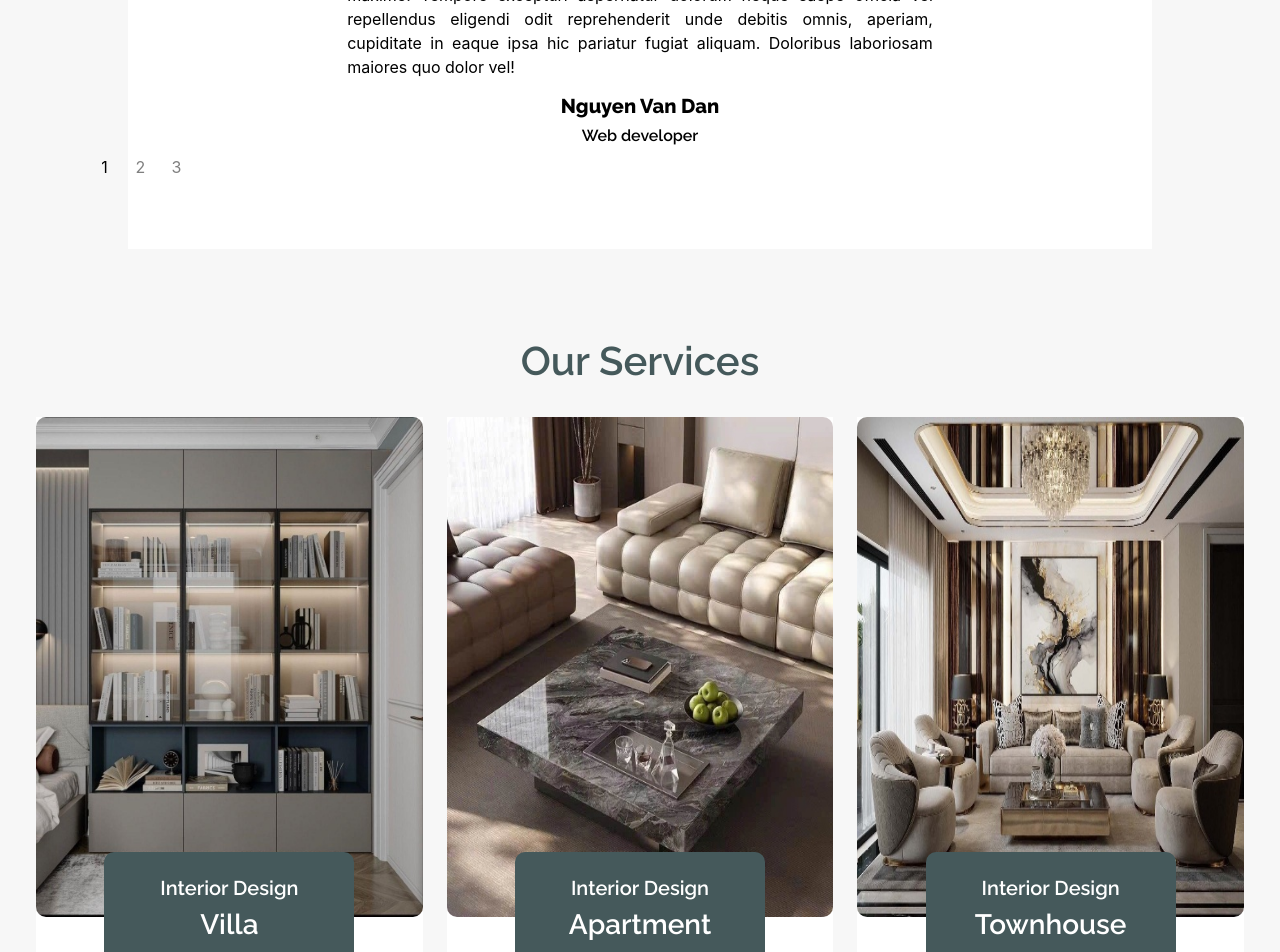
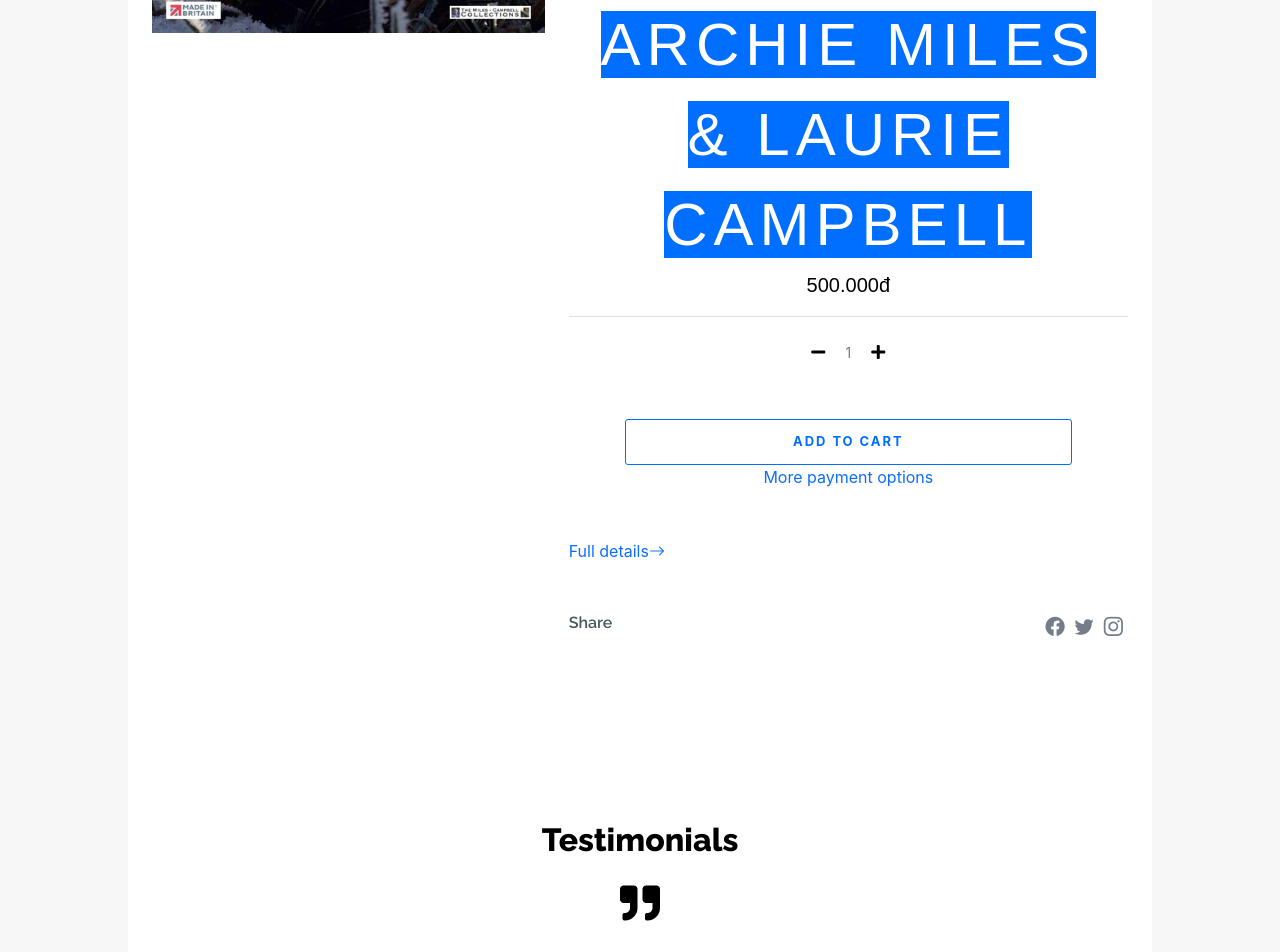
Before and after one commit to sapogcacvaza/e-project, a React (Create React App) app in the folder source/E-project/: page / in a window 1280 px wide. Shown: the part 1300-2252 px from the top of the page. Built offline with nearby package versions, Linux system fonts and the light colour scheme.

Commit message:
lonely product1

```diff
--- a/source/E-project/public/css/style.css
+++ b/source/E-project/public/css/style.css
@@ -616,3 +616,72 @@ body {
     height: 10px;
     background-color: #000;
 }
+
+/* lonely path start */
+
+.lonely-product {
+    padding: 80px 0;
+    background-color: #fff;
+    display: flex;
+    width: 100%;
+    max-width: 80%;
+    margin-top: 15px;
+    margin: 0 auto;
+    justify-content: center;
+}
+
+.lonely-name {
+    font-family: Unica One, sans-serif;
+    font-weight: 400;
+    font-size: 3.75em;
+    text-transform: uppercase;
+    letter-spacing: .1em;
+    background-color: #006eff;
+}
+
+.lonely-price {
+    font-size: 1.25em;
+    font-family: Karla, sans-serif;
+    font-style: normal;
+    font-weight: 400;
+    color: #666;
+}
+
+.btn-add {
+    padding-top: 12px;
+    padding-bottom: 12px;
+    padding-left: 5px;
+    padding-right: 5px;
+    white-space: normal;
+    border-radius: 3px;
+    font-size: .8125em;
+    font-weight: 700;
+    letter-spacing: .15em;
+    text-transform: uppercase;
+    border: 1px solid #006eff;
+    color: #006eff;
+    background-color: #fff;
+    width: 80%;
+}
+
+.btn-minus .btn-plus {
+    border: 1px solid gray;
+}
+
+.lonely-more {
+    margin-top: 30px;
+}
+
+.lonely-view {
+    margin-top: 50px;
+}
+
+.lonely-icons {
+    font-size:larger;
+    margin-left: 5px;
+    margin-right: 5px;
+}
+
+.lonely-links {
+    margin-top: 50px;
+}
--- a/source/E-project/src/components/home/homeMain.js
+++ b/source/E-project/src/components/home/homeMain.js
@@ -11,12 +11,8 @@ export default function homeMain() {
     return (
         <div>
             <Home_1 />
+            <Home_3 />
             <Home_2 />
-            <Home_3 />
-            <Home_4 />
-            <Home_5 />
-            <Home_6 />
-            <Home_7 />
         </div>
 
 
--- a/source/E-project/src/components/home/home_2.js
+++ b/source/E-project/src/components/home/home_2.js
@@ -36,7 +36,7 @@ export default function Home_2() { // carousel
                                                     omnis, aperiam, cupiditate in eaque ipsa hic pariatur fugiat aliquam. Doloribus laboriosam maiores quo dolor vel!
                                                 </p>
                                                 <h5 className="text-black">Nguyen Van Dan</h5>
-                                                <h6 className="text-black">Web developer</h6>
+                                                <h6 className="text-black">- Customer -</h6>
                                             </div>
                                         </div>
                                         <div class="carousel-item" data-bs-interval="3000">
@@ -54,7 +54,7 @@ export default function Home_2() { // carousel
                                                     omnis, aperiam, cupiditate in eaque ipsa hic pariatur fugiat aliquam. Doloribus laboriosam maiores quo dolor vel!
                                                 </p>
                                                 <h5 className="text-black">Hoang Thanh Hai</h5>
-                                                <h6 className="text-black">Web developer</h6>
+                                                <h6 className="text-black">- Customer -</h6>
                                             </div>
                                         </div>
                                         <div class="carousel-item" data-bs-interval="3000">
@@ -72,7 +72,7 @@ export default function Home_2() { // carousel
                                                     omnis, aperiam, cupiditate in eaque ipsa hic pariatur fugiat aliquam. Doloribus laboriosam maiores quo dolor vel!
                                                 </p>
                                                 <h5 className="text-black">Nguyen Duy Linh</h5>
-                                                <h6 className="text-black">Web developer</h6>
+                                                <h6 className="text-black">- Customer -</h6>
                                             </div>
                                         </div>
                                     </div>
--- a/source/E-project/src/components/home/home_3.js
+++ b/source/E-project/src/components/home/home_3.js
@@ -1,48 +1,47 @@
+import { Image } from "react-bootstrap"
+import { Link } from "react-router-dom"
+
 export default function Home_3() { // Featurs
     return (
         <>
-            <div className="container service py-5">
+            <div className="lonely-product">
                 <div className="container">
-                    <div className="row g-4 justify-content-center">
-                        <h1 className="tw-bold">Our Services</h1>
-                        <div className="col-md-6 col-lg-4">
-                            <a href="/designers-gallery">
-                                <div className="service-item bg-white border-3 border-secondary border-dark hover-zoom">
-                                    <img src="img/homeImage/bookcase1.jpg" className="img-fluid w-100 rounded" alt="" />
-                                    <div className="px-4 rounded-bottom">
-                                        <div className="service-content bg-dark text-center p-4 rounded">
-                                            <h5 className="text-white">Interior Design</h5>
-                                            <h3 className="mb-0 text-white">Villa</h3>
-                                        </div>
+                    <div className="row">
+                        <div className="col-md-12 col-lg-5" style={{ position: 'relative' }} >
+                            <Image src="img/banner/lonely.webp" className="" />
+                        </div>
+                        <div className="col-md-12 col-lg-7">
+                            <a className="lonely-name text-white" href="">British Nature in Close Up 2025 Calendar by Archie Miles & Laurie Campbell</a><br />
+                            <span className="lonely-price text-black">500.000đ</span>
+                            <hr />
+                            <div className="d-flex justify-content-between">
+                                <div className="input-group quantity mb-5" style={{ width: '100px', margin: 'auto' }}>
+                                    <div className="input-group-btn">
+                                        <button className="btn btn-minus">
+                                            <i className="fa fa-minus text-black"></i>
+                                        </button>
+                                    </div>
+                                    <input type="text" className="form-control form-control-sm text-center border-0" value="1" min="1" />
+                                    <div className="input-group-btn">
+                                        <button className="btn btn-plus">
+                                            <i className="fa fa-plus text-black"></i>
+                                        </button>
                                     </div>
                                 </div>
-                            </a>
-                        </div>
-                        <div className="col-md-6 col-lg-4">
-                            <a href="/designers-gallery">
-                                <div className="service-item bg-white border-3 border-secondary border-dark">
-                                    <img src="img/homeImage/sofa2.jpg" className="img-fluid w-100 rounded" alt="" />
-                                    <div className="px-4 rounded-bottom">
-                                        <div className="service-content bg-dark text-center p-4 rounded">
-                                            <h5 className="text-white">Interior Design</h5>
-                                            <h3 className="mb-0 text-white">Apartment</h3>
-                                        </div>
-                                    </div>
+                            </div>
+                            <Link className="btn btn-add" style={{ margin: 'auto' }}>Add to cart</Link>
+                            <br />
+                            <Link className="lonely-view">More payment options</Link>
+                            <br />
+                            <Link className="d-flex justify-content-right lonely-view">Full details <i class="bi bi-arrow-right"></i></Link>
+                            <div className="d-flex justify-content-between lonely-links">
+                                <h6>Share</h6>
+                                <div className="d-flex justify-content-between">
+                                    <Link className="lonely-icons text-body"><i class="bi bi-facebook"></i></Link>
+                                    <Link className="lonely-icons text-body"><i class="bi bi-twitter"></i></Link>
+                                    <Link className="lonely-icons text-body"><i class="bi bi-instagram"></i></Link>
                                 </div>
-                            </a>
-                        </div>
-                        <div className="col-md-6 col-lg-4">
-                            <a href="/designers-gallery">
-                                <div className="service-item bg-white border-3 border-secondary border-dark">
-                                    <img src="img/homeImage/sofa3.jpg" className="img-fluid w-100 rounded" alt="" />
-                                    <div className="px-4 rounded-bottom">
-                                        <div className="service-content bg-dark text-center p-4 rounded">
-                                            <h5 className="text-white">Interior Design</h5>
-                                            <h3 className="mb-0 text-white">Townhouse</h3>
-                                        </div>
-                                    </div>
-                                </div>
-                            </a>
+                            </div>
                         </div>
                     </div>
                 </div>
```
Also changed, not shown: source/E-project/public/css/bootstrap.min.css, source/E-project/public/img/banner/lonely.webp (added).
